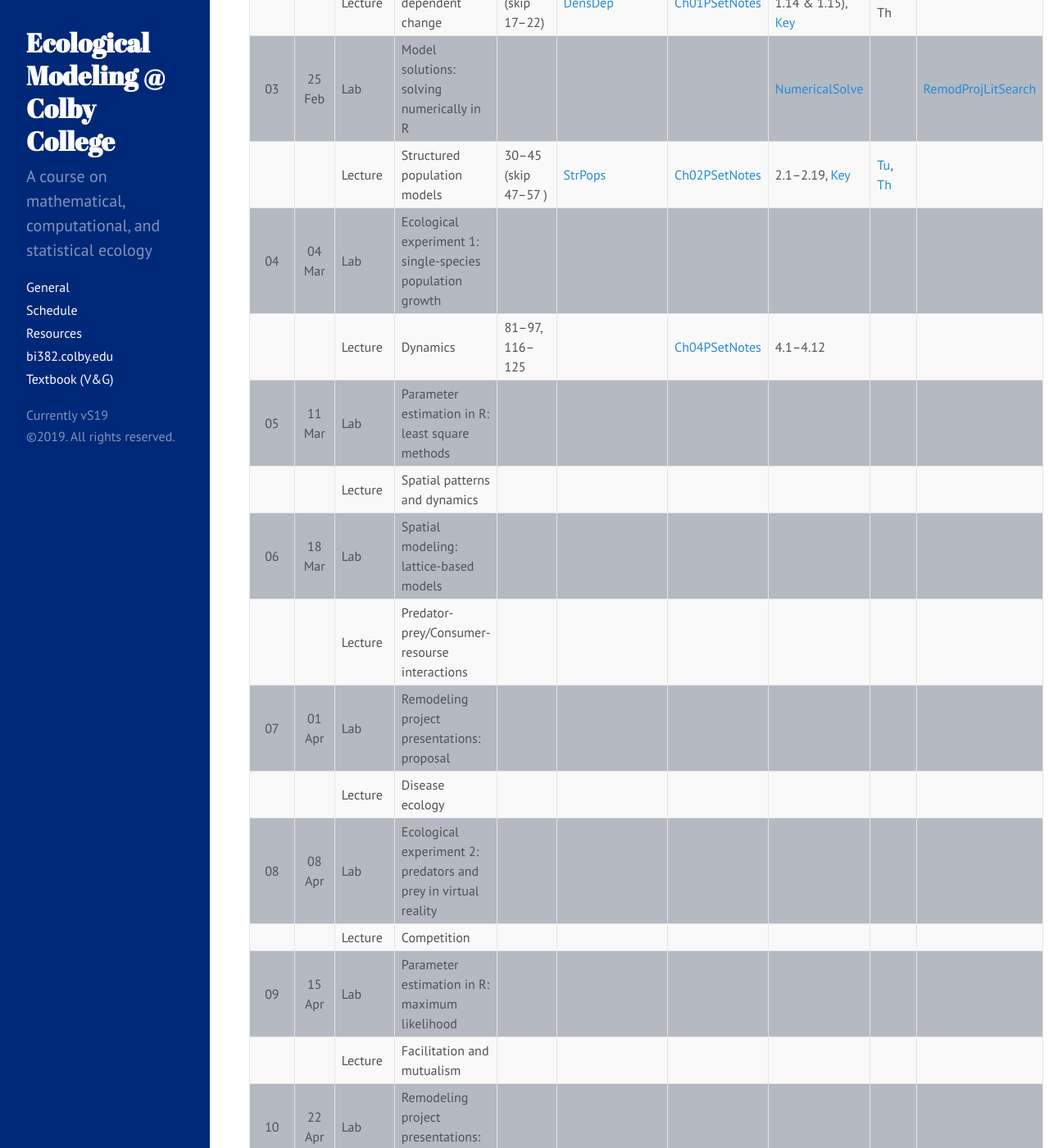
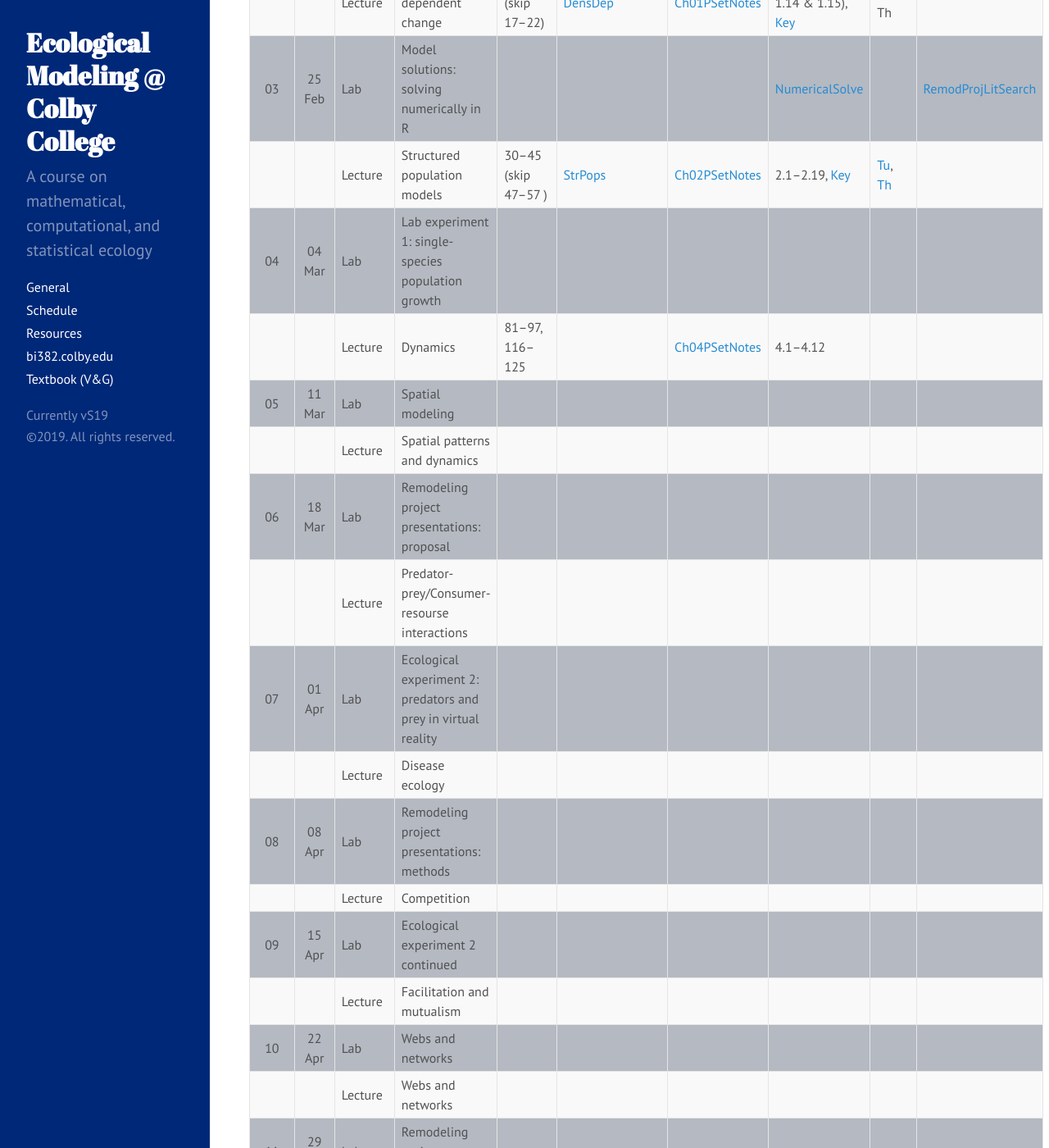
Before and after one commit to davan690/ColbyEcology.github.io, a Jekyll site: the page built from Schedule.md, in a window 1280 px wide and 1400 px high, scrolled down 525 px. Shown: the whole window at 82% size. Built offline with Jekyll 4.4.1, drawn with Linux system fonts in a browser that asks for light colours.

Commit message:
update lab scheudle

```diff
--- a/Schedule.md
+++ b/Schedule.md
@@ -36,19 +36,19 @@ Week |  Date  | Meeting |     Topic
      |        | Lecture | Density dependent change                                       | 13–29 (skip 17–22)| [DensDep](../Presentations/Wk02_DensDep.html) | [Ch01PSetNotes](../Assignments/LectureProblemSets/Ch01_ProblemNotes.html) | 1.1–1.18 (skip 1.14 & 1.15), [Key](../Assignments/LectureProblemSets/Ch01_ProblemSet_key.html) | [Tu](https://drive.google.com/file/d/1UzAXZ2D52hJV4vewDSrnhppHIVnn2ZWz/view?usp=sharing), Th |       |
 03   | 25 Feb |   Lab   | Model solutions: solving numerically in R                      |                   |             |               | [NumericalSolve](../Assignments/LabReports/LabReport_3.html) |             | [RemodProjLitSearch](../Assignments/RemodelingProject/RemodelingProject_LitSearch.html)|
      |        | Lecture | Structured population models                                   | 30–45 (skip 47–57 ) | [StrPops](../Presentations/Wk03_StrPops.html) | [Ch02PSetNotes](../Assignments/LectureProblemSets/Ch02_ProblemNotes.html) | 2.1–2.19, [Key](../Assignments/LectureProblemSets/Ch02_ProblemSet_key.html) | [Tu](https://drive.google.com/file/d/12lsA4pT52dXySELgSneWOdNiA1ywQHUx/view?usp=sharing), [Th](https://drive.google.com/file/d/12pZ-Vt3x8YZb0zNuNQWk-RRBbwwRE1E_/view?usp=sharing) |       |
-04   | 04 Mar |   Lab   | Ecological experiment 1: single-species population growth      |                   |             |               |             |             |       |
+04   | 04 Mar |   Lab   | Lab experiment 1: single-species population growth             |                   |             |               |             |             |       |
      |        | Lecture | Dynamics                                                       | 81–97, 116–125    |             | [Ch04PSetNotes](../Assignments/LectureProblemSets/Ch04_ProblemNotes.html) | 4.1–4.12 |             |       |
-05   | 11 Mar |   Lab   | Parameter estimation in R: least square methods                |                   |             |               |             |             |       |
+05   | 11 Mar |   Lab   | Spatial modeling                                               |                   |             |               |             |             |       |
      |        | Lecture | Spatial patterns and dynamics                                  |                   |             |               |             |             |       |
-06   | 18 Mar |   Lab   | Spatial modeling: lattice-based models                         |                   |             |               |             |             |       |
+06   | 18 Mar |   Lab   | Remodeling project presentations: proposal                     |                   |             |               |             |             |       |
      |        | Lecture | Predator-prey/Consumer-resourse interactions                   |                   |             |               |             |             |       |
-07   | 01 Apr |   Lab   | Remodeling project presentations: proposal                     |                   |             |               |             |             |       |
+07   | 01 Apr |   Lab   | Ecological experiment 2: predators and prey in virtual reality |                   |             |               |             |             |       |
      |        | Lecture | Disease ecology                                                |                   |             |               |             |             |       |
-08   | 08 Apr |   Lab   | Ecological experiment 2: predators and prey in virtual reality |                   |             |               |             |             |       |
+08   | 08 Apr |   Lab   | Remodeling project presentations: methods                      |                   |             |               |             |             |       |
      |        | Lecture | Competition	       	           	                             |                   |             |               |             |             |       |
-09   | 15 Apr |   Lab   | Parameter estimation in R: maximum likelihood                  |                   |             |               |             |             |       |
+09   | 15 Apr |   Lab   | Ecological experiment 2 continued                              |                   |             |               |             |             |       |
      |        | Lecture | Facilitation and mutualism                                     |                   |             |               |             |             |       |
-10   | 22 Apr |   Lab   | Remodeling project presentations: methods                      |                   |             |               |             |             |       |
+10   | 22 Apr |   Lab   | Webs and networks                                              |                   |             |               |             |             |       |
      |        | Lecture | Webs and networks                                              |                   |             |               |             |             |       |
 11   | 29 Apr |   Lab   | Remodeling project: analysis                                   |                   |             |               |             |             |       |
      |        | Lecture | Philosophy and applicaitons of ecological modeling             |                   |             |               |             |             |       |
```
